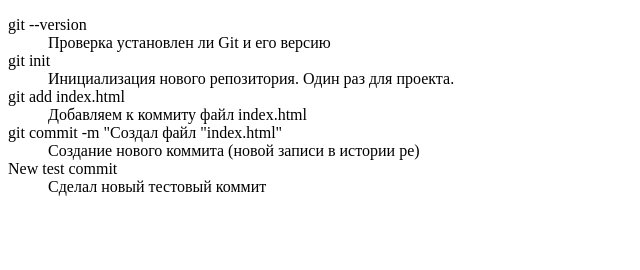
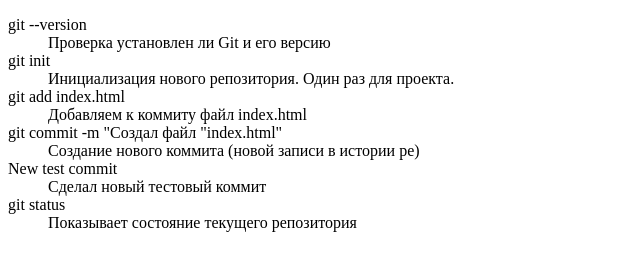
Before and after one commit to maystrov/Lesson-4, a plain HTML site: page index.html in a window 1280 px wide. Shown: the whole page, without its empty margins (0-640 px from the left). Drawn offline with Linux system fonts and the light colour scheme.

Commit message:
Добавил команду git status

```diff
--- a/index.html
+++ b/index.html
@@ -28,6 +28,10 @@
         <dd>
             Сделал новый тестовый коммит
         </dd>
+        <dt>git status</dt>
+        <dd>
+            Показывает состояние текущего репозитория
+        </dd>
     </dl>
 </body>
 </html>
```
